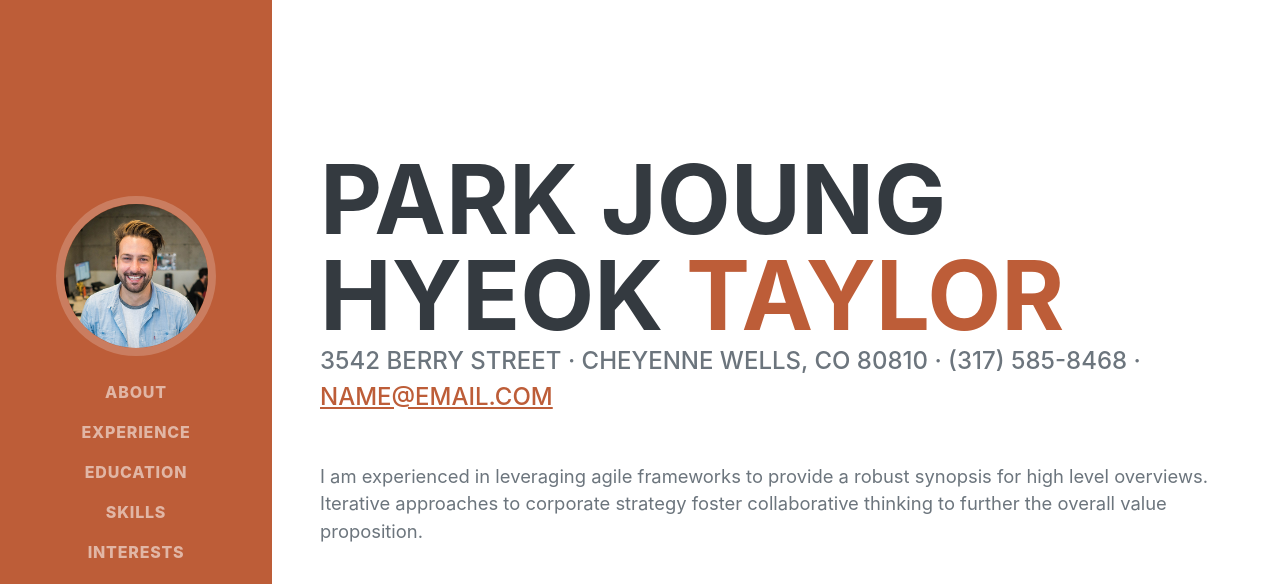
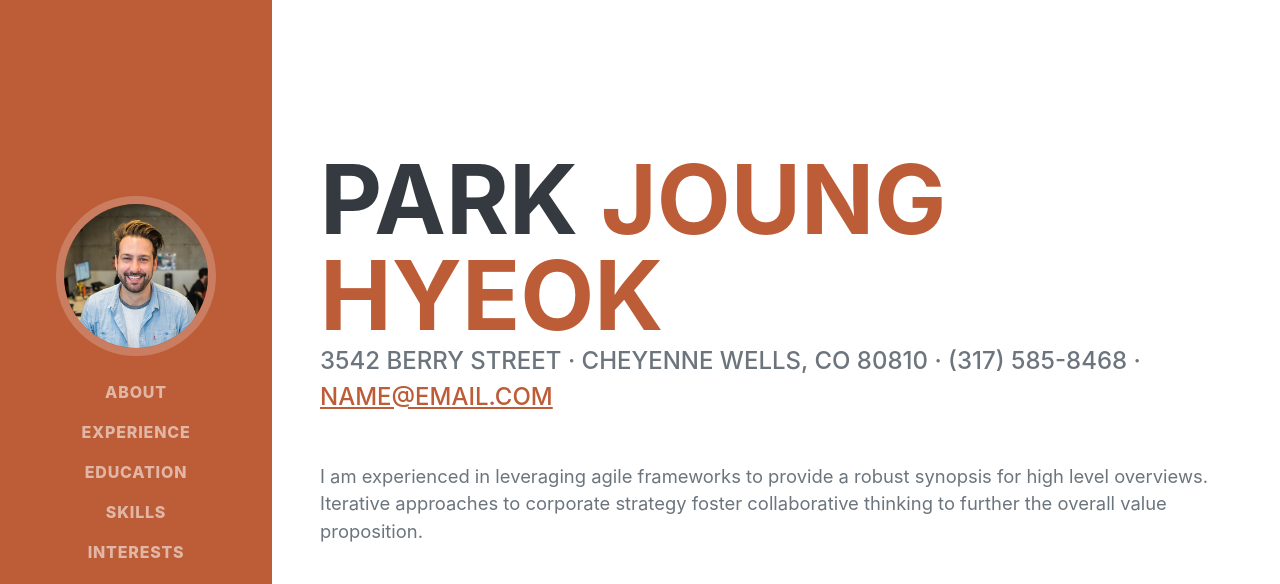
Before and after one commit to joshpark0/joshpark0.github.io, a plain HTML site: page index.html in a window 1280 px wide. Shown: the top 584 px of the page. Drawn offline with nearby package versions, Linux system fonts and the light colour scheme; a web font is replaced by a local one.

Commit message:
Add hompage

```diff
--- a/index.html
+++ b/index.html
@@ -90,8 +90,8 @@
       <section class="resume-section" id="about">
         <div class="resume-section-content">
           <h1 class="mb-0">
-            park joung hyeok
-            <span class="text-primary">Taylor</span>
+            park
+            <span class="text-primary">joung hyeok</span>
           </h1>
           <div class="subheading mb-5">
             3542 Berry Street · Cheyenne Wells, CO 80810 · (317) 585-8468 ·
```
